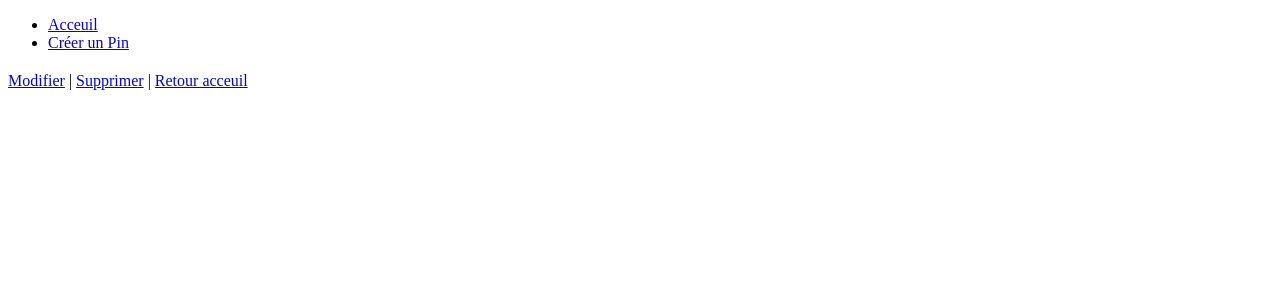
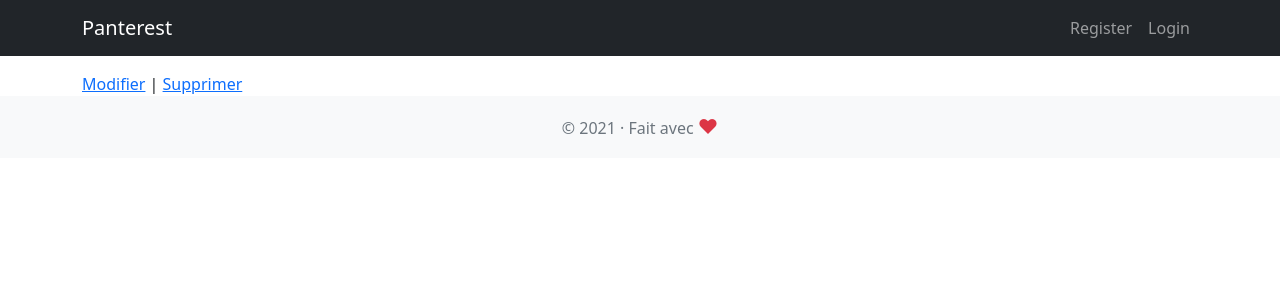
Before and after one commit to DaitoCK/Panterest, a Symfony app: template templates/pins/show.html.twig in a window 1280 px wide. Shown: the top 300 px of the page. Run offline with Twig, Linux system fonts and the light colour scheme; the template is opened without the code that fills it, so the values that code supplies are empty; some libraries are stand-ins or nearby versions.

Commit message:
Add bootstrap and use form themes and fix bug

```diff
--- a/templates/Layouts/base.html.twig
+++ b/templates/Layouts/base.html.twig
@@ -5,39 +5,54 @@
     <title>{% block title %}Welcome!{% endblock %}</title>
 
     {% block stylesheets %}
-
-        {% endblock %}
+        <link href="https://cdn.jsdelivr.net/npm/bootstrap@5.0.0-beta2/dist/css/bootstrap.min.css" rel="stylesheet"
+              integrity="sha384-BmbxuPwQa2lc/FVzBcNJ7UAyJxM6wuqIj61tLrc4wSX0szH/Ev+nYRRuWlolflfl"
+              crossorigin="anonymous">
         <style>
             .alert {
                 padding: 10px;
                 color: white;
                 text-align: center;
+                margin: 0;
+                border: none;
+                border-radius: 0;
             }
 
             .alert-success {
                 background-color: green;
             }
+
             .alert-error {
                 background-color: red;
             }
+
             .alert-info {
                 background-color: blue;
             }
         </style>
+    {% endblock %}
+
 </head>
 <body>
     {{ include('Layouts/partials/flash_message.html.twig') }}
 
-        <nav>
-            <ul>
-                <li>
-                    <a href="{{ path('app_home') }}">Acceuil</a>
-                </li>
-                <li>
-                    <a href="{{ path('app_pins_create') }}">Créer un Pin</a>
-                </li>
-            </ul>
-        </nav>
+    {{ include('Layouts/partials/_nav.html.twig') }}
+
+    <main role="main" class="container">
         {% block body %}{% endblock %}
+    </main>
+
+
+
+    {{ include('Layouts/partials/_footer.html.twig') }}
+
+
+    {% block javascripts %}
+        <script src="https://cdn.jsdelivr.net/npm/bootstrap@5.0.0-beta2/dist/js/bootstrap.bundle.min.js"
+                integrity="sha384-b5kHyXgcpbZJO/tY9Ul7kGkf1S0CWuKcCD38l8YkeH8z8QjE0GmW1gYU5S9FOnJ0"
+                crossorigin="anonymous"></script>
+    {% endblock %}
+
+
 </body>
 </html>
--- /dev/null
+++ b/templates/Layouts/partials/_footer.html.twig
@@ -0,0 +1,6 @@
+<footer class="footer mt-auto py-3 bg-light">
+    <div class="container text-center">
+        <span class="text-muted">&copy; {{ 'now' | date('Y') }} &middot; Fait avec
+            <span class="text-danger fs-5">&hearts;</span></span>
+    </div>
+</footer>
--- /dev/null
+++ b/templates/Layouts/partials/_nav.html.twig
@@ -0,0 +1,33 @@
+<nav class="navbar navbar-expand-lg navbar-dark bg-dark mb-3">
+    <div class="container">
+        <a class="navbar-brand" href="{{path('app_home')}}">Panterest</a>
+        <button class="navbar-toggler" type="button" data-bs-toggle="collapse" data-bs-target="#navbarSupportedContent" aria-controls="navbarSupportedContent" aria-expanded="false" aria-label="Toggle navigation">
+            <span class="navbar-toggler-icon"></span>
+        </button>
+        <div class="collapse navbar-collapse" id="navbarSupportedContent">
+            <ul class="navbar-nav ms-auto mb-2 mb-lg-0">
+                {% if app.user %}
+                    <li class="nav-item">
+                        <a class="nav-link" href="{{ path('app_pins_create') }}">New Pin</a>
+                    </li>
+                    <li class="nav-item">
+                        <a class="nav-link" href="">Account</a>
+                    </li>
+                    <li class="nav-item">
+                        <a class="nav-link" href="#" onclick="event.preventDefault(); document.getElementById('js-logout-form').submit();">Logout</a>
+                    </li>
+                    <form id="js-logout-form" action="" method="POST" style="display: none;">
+                        <input type="hidden" name="_csrf_token" value="{{ csrf_token('logout') }}">
+                    </form>
+                {% else %}
+                    <li class="nav-item">
+                        <a class="nav-link" href="">Register</a>
+                    </li>
+                    <li class="nav-item">
+                        <a class="nav-link" href="">Login</a>
+                    </li>
+                {% endif %}
+            </ul>
+        </div>
+    </div>
+</nav>
--- a/templates/pins/show.html.twig
+++ b/templates/pins/show.html.twig
@@ -9,11 +9,13 @@
     </article>
 
     <a href="{{ path('app_pins_edit', {id: pin.id}) }}">Modifier</a> |
-    <a href="#" onclick="event.preventDefault(); confirm('êtes vous sur de vouloir supprimer ?') && document.getElementById('js-pin-delete-form').submit();">Supprimer</a> |
-    <a href="{{ path('app_home') }}">Retour acceuil</a>
+    <a href="#"
+       onclick="event.preventDefault(); confirm('êtes vous sur de vouloir supprimer ?') &&
+       document.getElementById('js-pin-delete-form').submit();">Supprimer</a>
 
-    <form id="js-pin-delete-form" action="{{ path('app_pins_delete', {id: pin.id}) }}" method="post" style="display:none;">
-        <input type="hidden" name="csrf_token"value="{{ csrf_token('pin_deletion_' ~ pin.id) }}">
+    <form id="js-pin-delete-form" action="{{ path('app_pins_delete', {id: pin.id}) }}" method="post"
+          style="display:none;">
+        <input type="hidden" name="csrf_token" value="{{ csrf_token('pin_deletion_' ~ pin.id) }}">
         <input type="hidden" name="_method" value="DELETE">
     </form>
 
```
Also changed, not shown: src/Entity/Pin.php (+10 -5 lines), templates/pins/create.html.twig (+8 -2 lines), 1 other file. Lines whose indentation alone changed are shown as unchanged.
